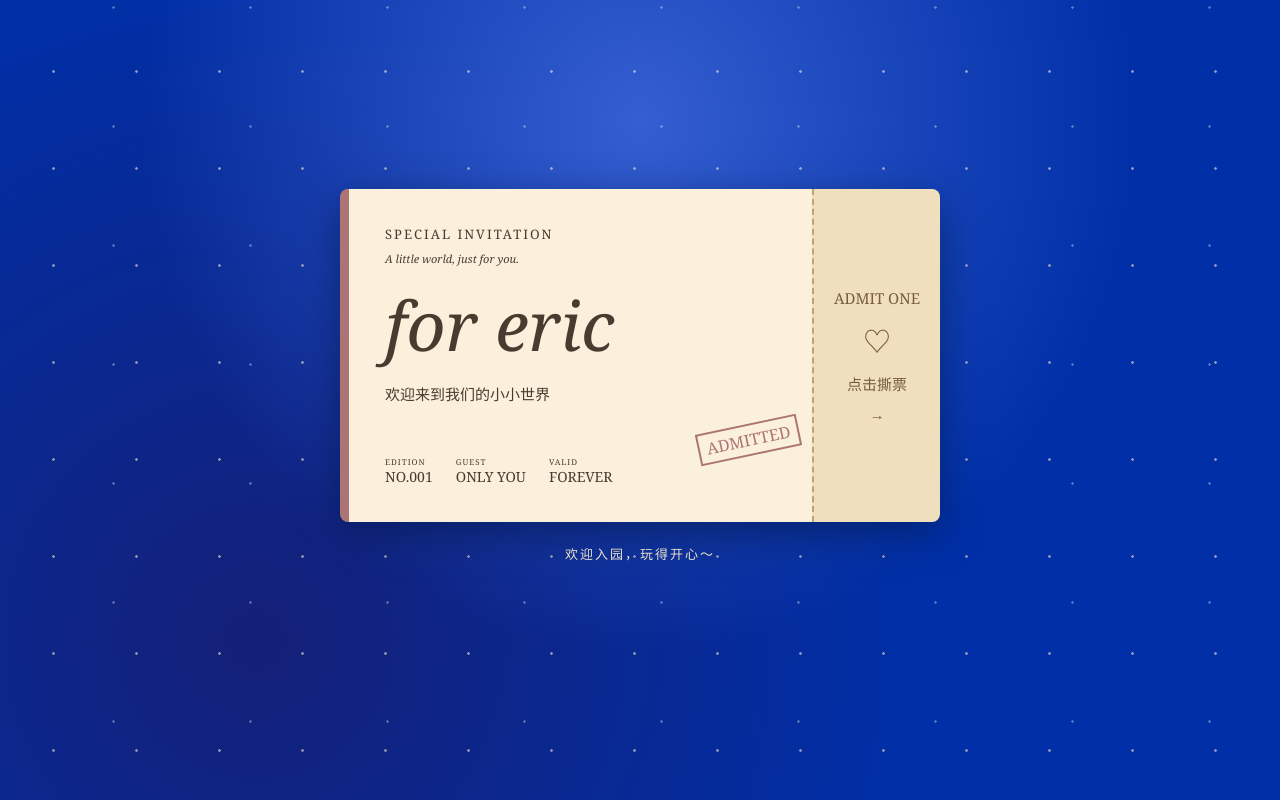
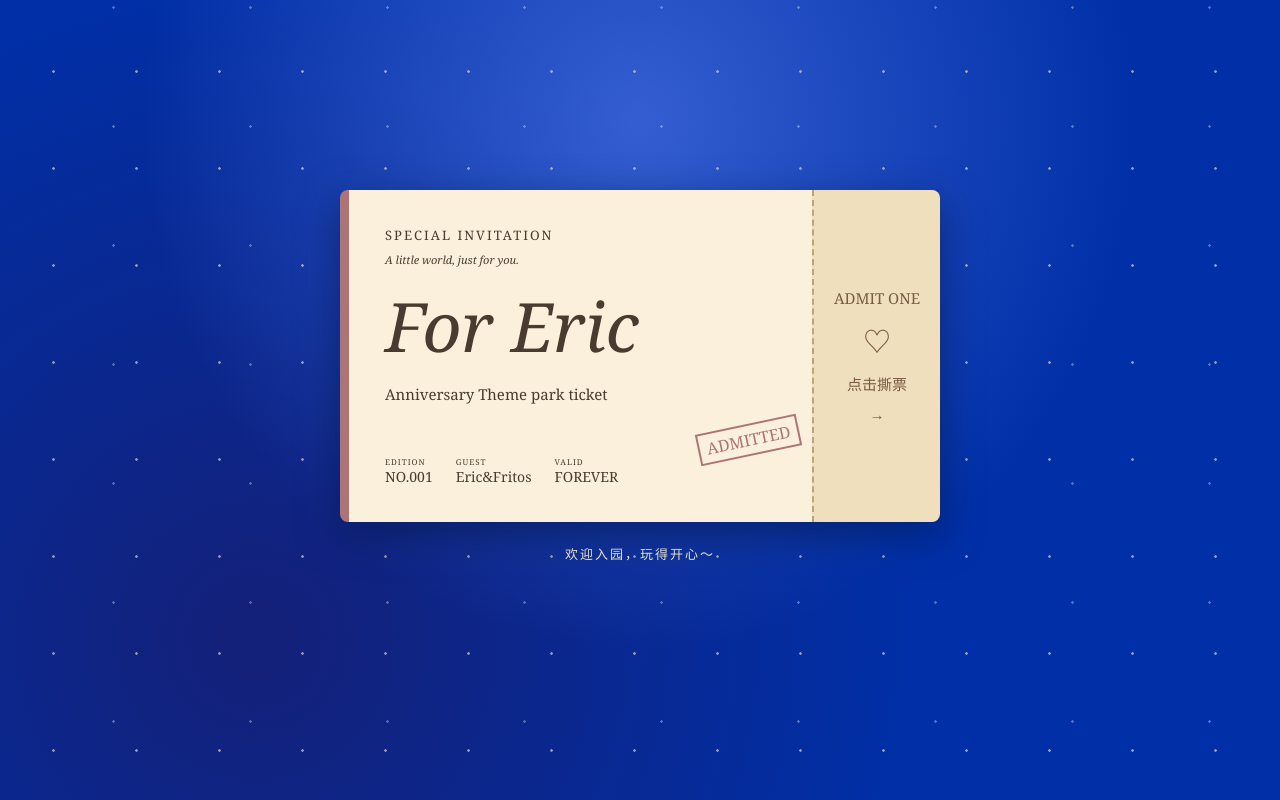
Before and after one commit to haiyuehan354-spec/ForEric, a plain HTML site: page index.html in a window 1280 px wide. Drawn offline with Linux system fonts and the light colour scheme.

Commit message:
Update index.html

```diff
--- a/index.html
+++ b/index.html
@@ -329,7 +329,7 @@ function render(){cancelAnimationFrame(roomFrame);document.body.classList.toggle
 switch(state.step){
 case 0:{
 const home=add("div",undefined,"ticket-home");
-home.innerHTML=`<div class="love-ticket"><div class="ticket-main"><div class="ticket-kicker">SPECIAL INVITATION</div><div style="font-size:11px;font-style:italic;margin-top:8px">A little world, just for you.</div><div class="ticket-title">for eric</div><div class="ticket-subtitle">欢迎来到我们的小小世界</div><div class="ticket-stamp">ADMITTED</div><div class="ticket-details"><div><span>EDITION</span>NO.001</div><div><span>GUEST</span>ONLY YOU</div><div><span>VALID</span>FOREVER</div></div></div><button class="ticket-stub" aria-label="撕下副券进入">ADMIT ONE<br><span style="font-size:28px">♡</span><br>点击撕票<br>→</button></div><p class="ticket-hint">欢迎入园，玩得开心～</p>`;
+home.innerHTML=`<div class="love-ticket"><div class="ticket-main"><div class="ticket-kicker">SPECIAL INVITATION</div><div style="font-size:11px;font-style:italic;margin-top:8px">A little world, just for you.</div><div class="ticket-title">For Eric</div><div class="ticket-subtitle">Anniversary Theme park ticket</div><div class="ticket-stamp">ADMITTED</div><div class="ticket-details"><div><span>EDITION</span>NO.001</div><div><span>GUEST</span>Eric&amp;Fritos</div><div><span>VALID</span>FOREVER</div></div></div><button class="ticket-stub" aria-label="撕下副券进入">ADMIT ONE<br><span style="font-size:28px">♡</span><br>点击撕票<br>→</button></div><p class="ticket-hint">欢迎入园，玩得开心～</p>`;
 const stub=home.querySelector(".ticket-stub");stub.onclick=()=>{stub.disabled=true;stub.classList.add("ticket-torn");setTimeout(()=>{home.classList.add("ticket-exit");setTimeout(()=>move(7),450)},850)};break;}
 case 7:musicRoom();break;
 
```
